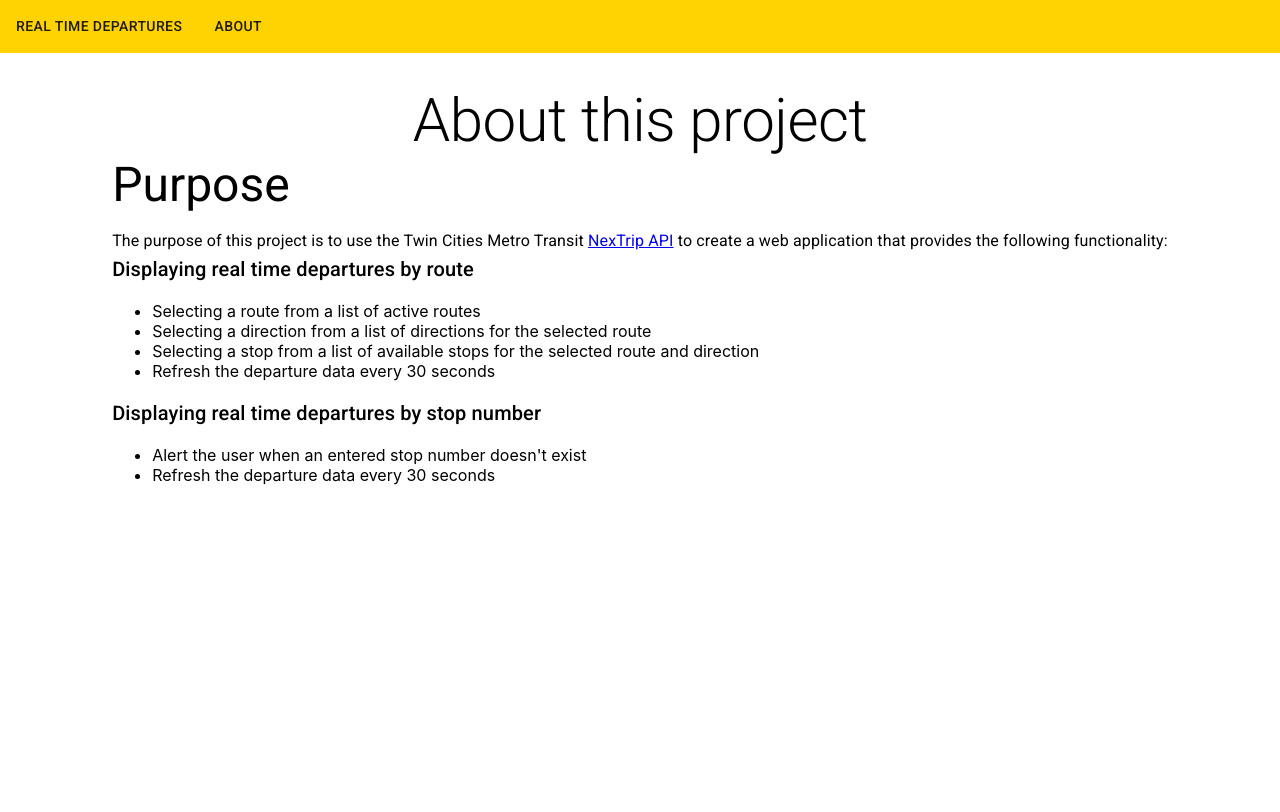
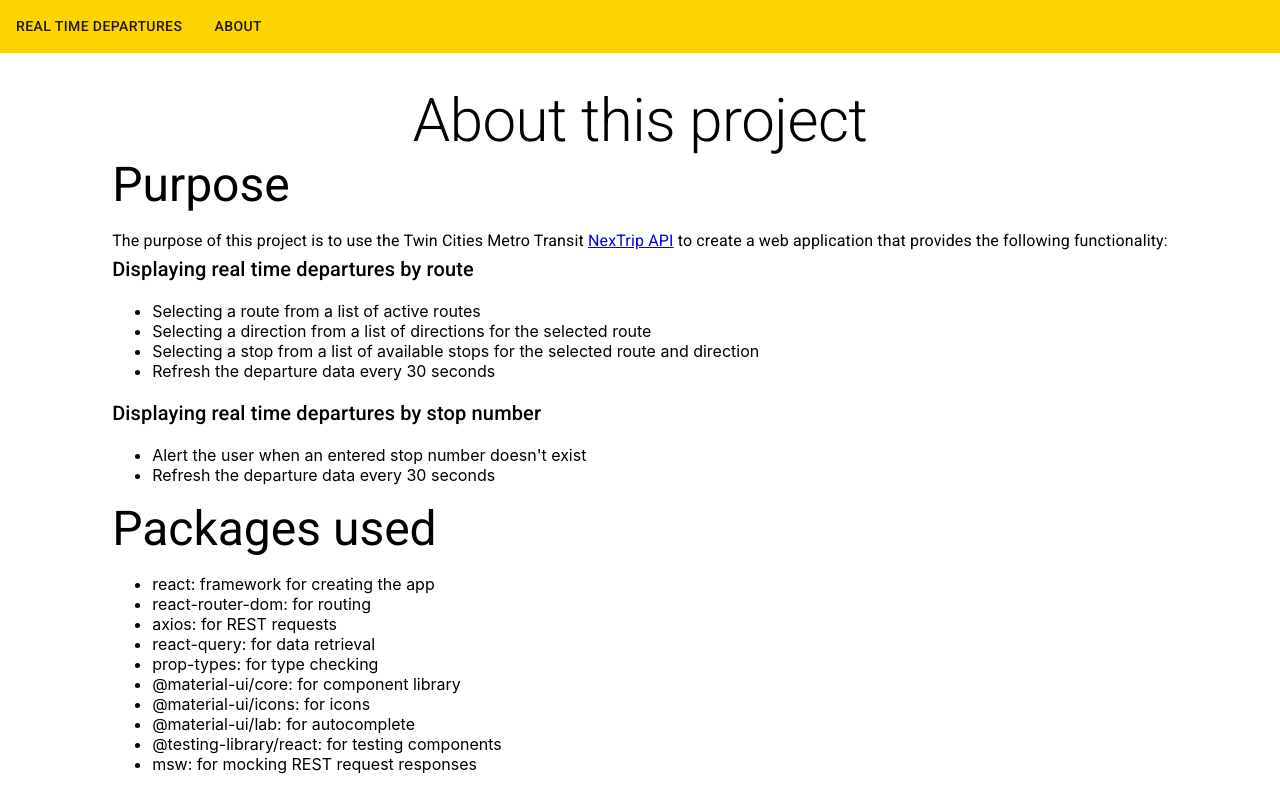
Before and after one commit to non-carbondated/nextrip-app, a React (Create React App) app: page /about in a window 1280 px wide. Built offline with nearby package versions, Linux system fonts and the light colour scheme.

Commit message:
feat(About): add packages used

```diff
--- a/src/components/About/index.js
+++ b/src/components/About/index.js
@@ -1,17 +1,7 @@
 import Grid from '@material-ui/core/Grid'
 import Typography from '@material-ui/core/Typography'
-import { makeStyles } from '@material-ui/core/styles'
-
-const useStyles = makeStyles(theme => ({
-  container: {
-    width: '100%',
-    maxWidth: theme.spacing(114),
-  }
-}))
 
 const About = () => {
-  const classes = useStyles()
-
   return (
     <Grid
       container
@@ -38,6 +28,20 @@ const About = () => {
           <li>Alert the user when an entered stop number doesn't exist</li>
           <li>Refresh the departure data every 30 seconds</li>
         </ul>
+
+        <Typography variant="h3" gutterBottom>Packages used</Typography>
+        <ul>
+          <li>react: framework for creating the app</li>
+          <li>react-router-dom: for routing</li>
+          <li>axios: for REST requests</li>
+          <li>react-query: for data retrieval</li>
+          <li>prop-types: for type checking</li>
+          <li>@material-ui/core: for component library</li>
+          <li>@material-ui/icons: for icons</li>
+          <li>@material-ui/lab: for autocomplete</li>
+          <li>@testing-library/react: for testing components</li>
+          <li>msw: for mocking REST request responses</li>
+        </ul>
       </Grid>
     </Grid>
   )
```
